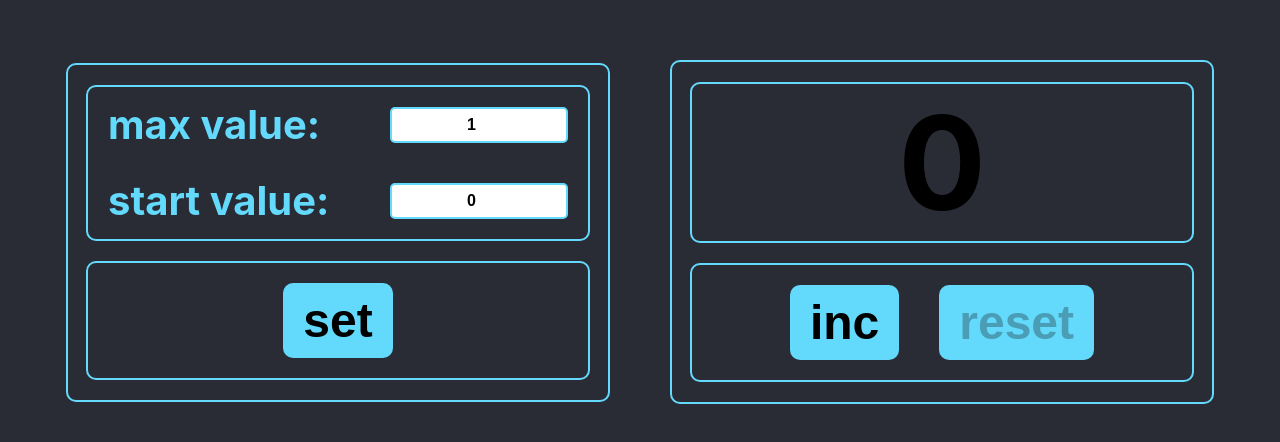
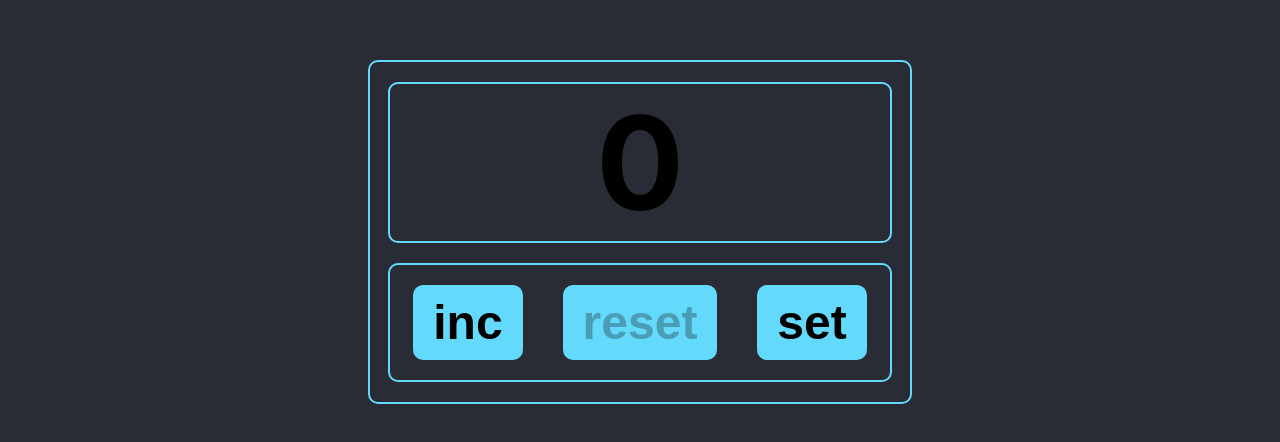
Before and after one commit to Feralwater/exam, a React (Create React App) app: page / in a window 1280 px wide. Shown: the part 168-610 px from the top of the page. Built offline with nearby package versions, Linux system fonts and the light colour scheme.

Commit message:
Merge counter & settings

```diff
--- a/src/App.tsx
+++ b/src/App.tsx
@@ -1,63 +1,23 @@
 import React, {useState} from 'react';
 import s from './App.module.css';
 import Button from "./button/Button";
-import SetValue from "./setValue/SetValue";
-
-let MAXIMUM: number = 1;
-let MINIMUM: number = 0;
-let disableSet: boolean = false;
+import Settings from "./settings/Settings";
 
 function App() {
     const [count, setCount] = useState<number>(0)
-    const [minimum, setMinimum] = useState<number>(0)
-    const [maximum, setMaximum] = useState<number>(1)
+    const [MAXIMUM, setMAXIMUM] = useState<number>(1)
+    const [MINIMUM, setMINIMUM] = useState<number>(0)
+    const [settings, setSettings] = useState<boolean>(false)
     const incrementCount = () => {
         setCount(prev => prev + 1)
     }
     const resetCount = () => {
         setCount(0)
     }
-    const setMaxValue = (value: number) => {
-        setMaximum(value);
-        disableSet = false;
-    }
-    const setStartValue = (value: number) => {
-        setMinimum(value);
-        disableSet = false;
-    }
-
-    const setValue = () => {
-        MAXIMUM = maximum;
-        MINIMUM = minimum;
-        setCount(minimum);
-        disableSet = true;
-        return {
-            MAXIMUM,
-            MINIMUM
-        }
-    }
 
     return (
         <div className={s.App}>
-            <div className={s.counter_container}>
-                <div className={s.display}>
-                    <SetValue onChange={setMaxValue}
-                              value={maximum}
-                              className={+minimum >= maximum ? "redInput" : "input"}
-                    >max value</SetValue>
-                    <SetValue onChange={setStartValue}
-                              value={minimum}
-                              className={minimum >= maximum ? "redInput" : "input"}
-                    >start value</SetValue>
-                </div>
-                <div className={s.buttons_container}>
-                    <Button onClick={setValue}
-                            disabled={disableSet || minimum >= maximum}
-                    >set</Button>
-                </div>
-            </div>
-
-            <div className={s.counter_container}>
+            {!settings && <div className={s.counter_container}>
                 <div className={s.display}>
                     <div className={count === MAXIMUM && count > 0 ? s.counter + " " + s.red : s.counter}
                     >{count}</div>
@@ -69,8 +29,16 @@ function App() {
                     <Button onClick={resetCount}
                             disabled={count === MINIMUM}
                     >reset</Button>
+                    <Button onClick={() => setSettings(true)} disabled={false}>set</Button>
                 </div>
-            </div>
+            </div>}
+            {settings &&
+            <Settings setCount={setCount}
+                      setMAXIMUM={setMAXIMUM}
+                      setMINIMUM={setMINIMUM}
+                      setSettings={setSettings}
+            />
+            }
         </div>
     );
 }
--- /dev/null
+++ b/src/settings/Settings.tsx
@@ -0,0 +1,58 @@
+import React, {useState} from 'react';
+import s from "../App.module.css";
+import SetValue from "../setValue/SetValue";
+import Button from "../button/Button";
+
+
+type SettingsPropsType = {
+    setCount: (count: number) => void
+    setMAXIMUM: (maximum: number) => void
+    setMINIMUM: (minimum: number) => void
+    setSettings: (setting: boolean) => void
+}
+
+const Settings: React.VFC<SettingsPropsType> = (
+    {setCount, setMAXIMUM, setMINIMUM, setSettings}
+) => {
+    const [minimum, setMinimum] = useState<number>(0)
+    const [maximum, setMaximum] = useState<number>(1)
+    const [disableSet, setDisableSet] = useState<boolean>(false)
+
+    const setMaxValue = (value: number) => {
+        setMaximum(value);
+        setDisableSet(false);
+    }
+    const setStartValue = (value: number) => {
+        setMinimum(value);
+        setDisableSet(false);
+    }
+
+    const setValue = () => {
+        setMAXIMUM(maximum);
+        setMINIMUM(minimum);
+        setCount(minimum);
+        setDisableSet(true);
+        setSettings(false);
+    }
+    return (
+        <div className={s.counter_container}>
+            <div className={s.display}>
+                <SetValue onChange={setMaxValue}
+                          value={maximum}
+                          className={minimum >= maximum ? "redInput" : "input"}
+                >max value</SetValue>
+                <SetValue onChange={setStartValue}
+                          value={minimum}
+                          className={minimum >= maximum ? "redInput" : "input"}
+                >start value</SetValue>
+            </div>
+            <div className={s.buttons_container}>
+                <Button onClick={setValue}
+                        disabled={disableSet || minimum >= maximum}
+                >set</Button>
+            </div>
+        </div>
+    );
+};
+
+export default Settings;
```
